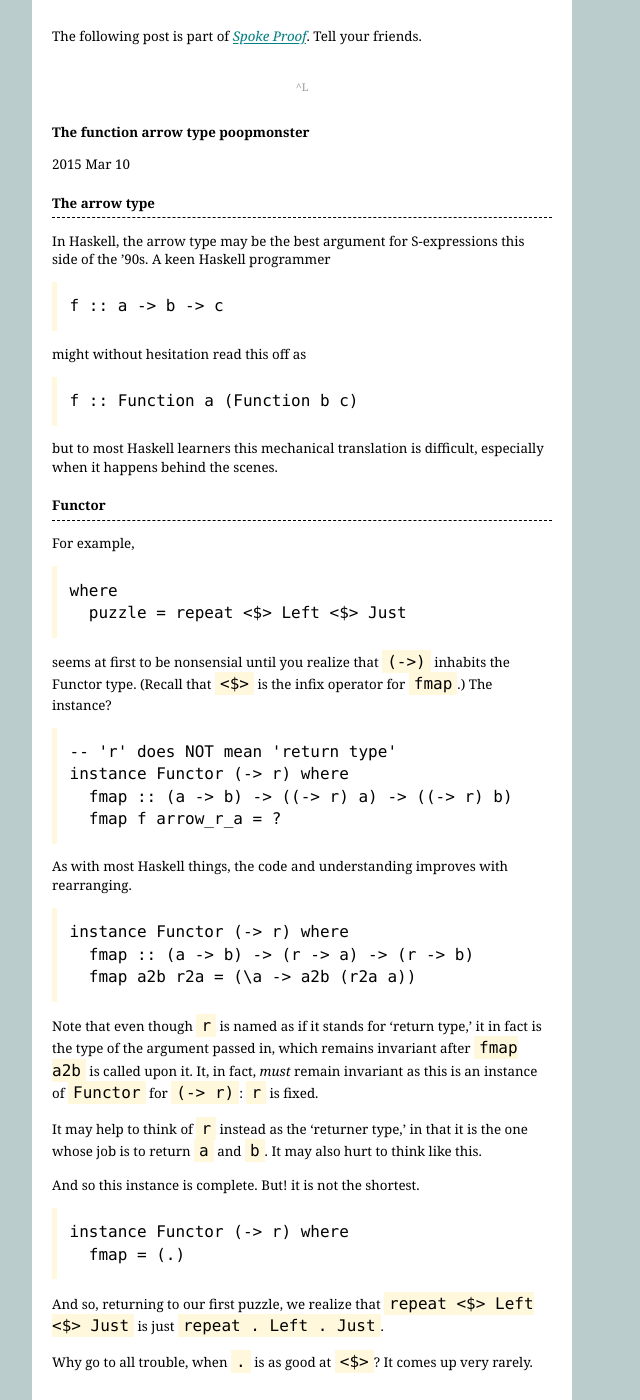
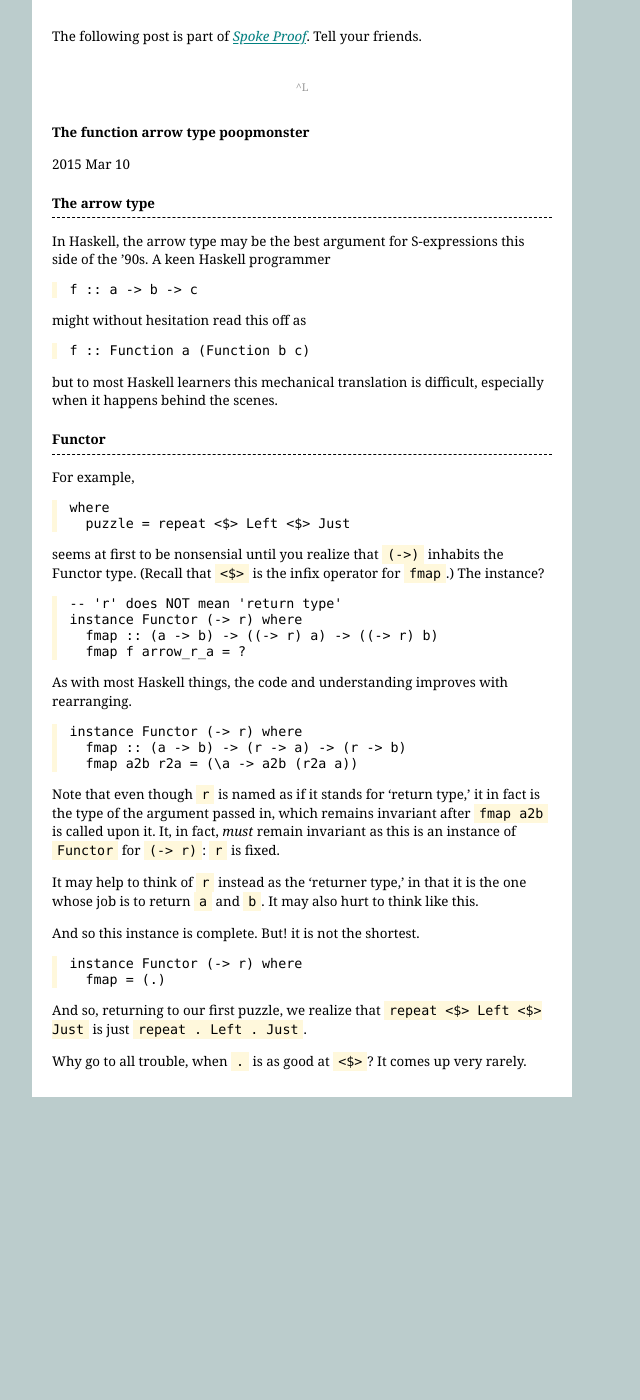
Before and after one commit to hlian/hao.codes, a Jekyll site: the page built from _posts/2015-03-10-arrow-type.md, in a window 1280 px wide. Shown: the whole page, without its empty margins (0-640 px from the left). Built offline with Jekyll 4.4.1, drawn with Linux system fonts in a browser that asks for light colours; Markdown is read by kramdown in place of the engine named in the settings; after the commit the page ends 1097 px from its top, so only the background shows below that.

Commit message:
better code and footnotes

```diff
--- a/_sass/_layout.scss
+++ b/_sass/_layout.scss
@@ -27,7 +27,7 @@
 }
 
 pre {
-  padding: 1em 2.5%;
+  padding: 0 2.5%;
 }
 
 div.footnotes {
--- a/_sass/_typography.scss
+++ b/_sass/_typography.scss
@@ -15,12 +15,17 @@
 pre, code {
   font-family: "Ubuntu Mono", "Menlo", "Consolas", monospace;
   font-size: 12pt;
+  line-height: 1.2;
 }
 
 @media (max-device-width: 1601px) {
   html, pre {
     /* Justification: your face is closer to the device? */
     font-size: 11pt;
+  }
+
+  pre, code {
+    font-size: 10pt;
   }
 }
 
@@ -50,18 +55,23 @@
 
 a[rel="footnote"] {
   vertical-align: super;
-  font-size: 0.7em;
+  font-size: 0.9rem;
+  line-height: 1;
+  background: none;
+  text-shadow: none;
   display: inline-block;
   position: relative;
-  top: 3px;
+  top: 0.1rem;
   text-decoration: none;
-  background: lightblue;
-  padding: 0 2px;
-  color: black;
+  padding-right: 3px;
 }
 
-a[rel="footnote"]:hover {
-  background: cyan;
+a[rel="footnote"]:hover:before {
+  content: '[';
+}
+
+a[rel="footnote"]:hover:after {
+  content: ']';
 }
 
 a[rev="footnote"] {
```
